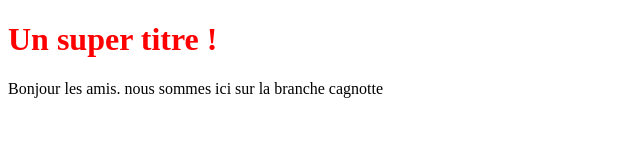
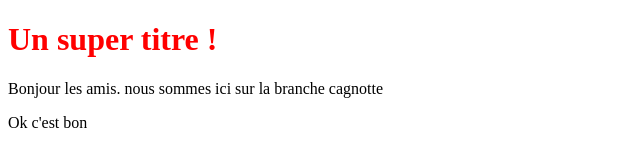
Before and after one commit to MPLegrand/OpenClassroomsProject2, a plain HTML site: page index.html in a window 1280 px wide. Shown: the full height of the page, 0-640 px from the left. Drawn offline with Linux system fonts and the light colour scheme.

Commit message:
Realisation de la partie cagnote cote front-end

```diff
--- a/index.html
+++ b/index.html
@@ -7,5 +7,6 @@
 <body>
    <h1>Un super titre !</h1>
    <p>Bonjour les amis. nous sommes ici sur la branche cagnotte</p>
+   <p>Ok c'est bon</p>
 </body>
 </html>
```
